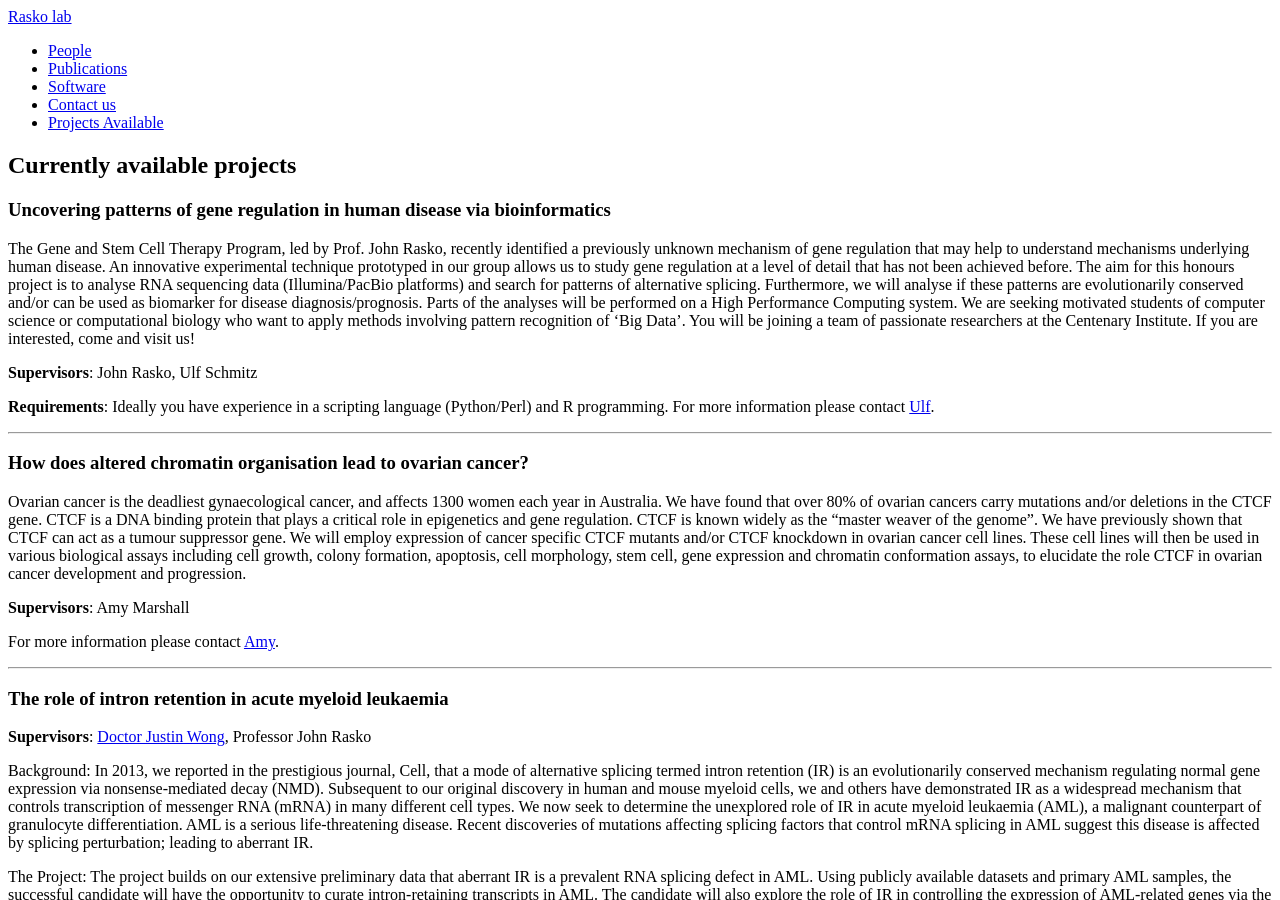
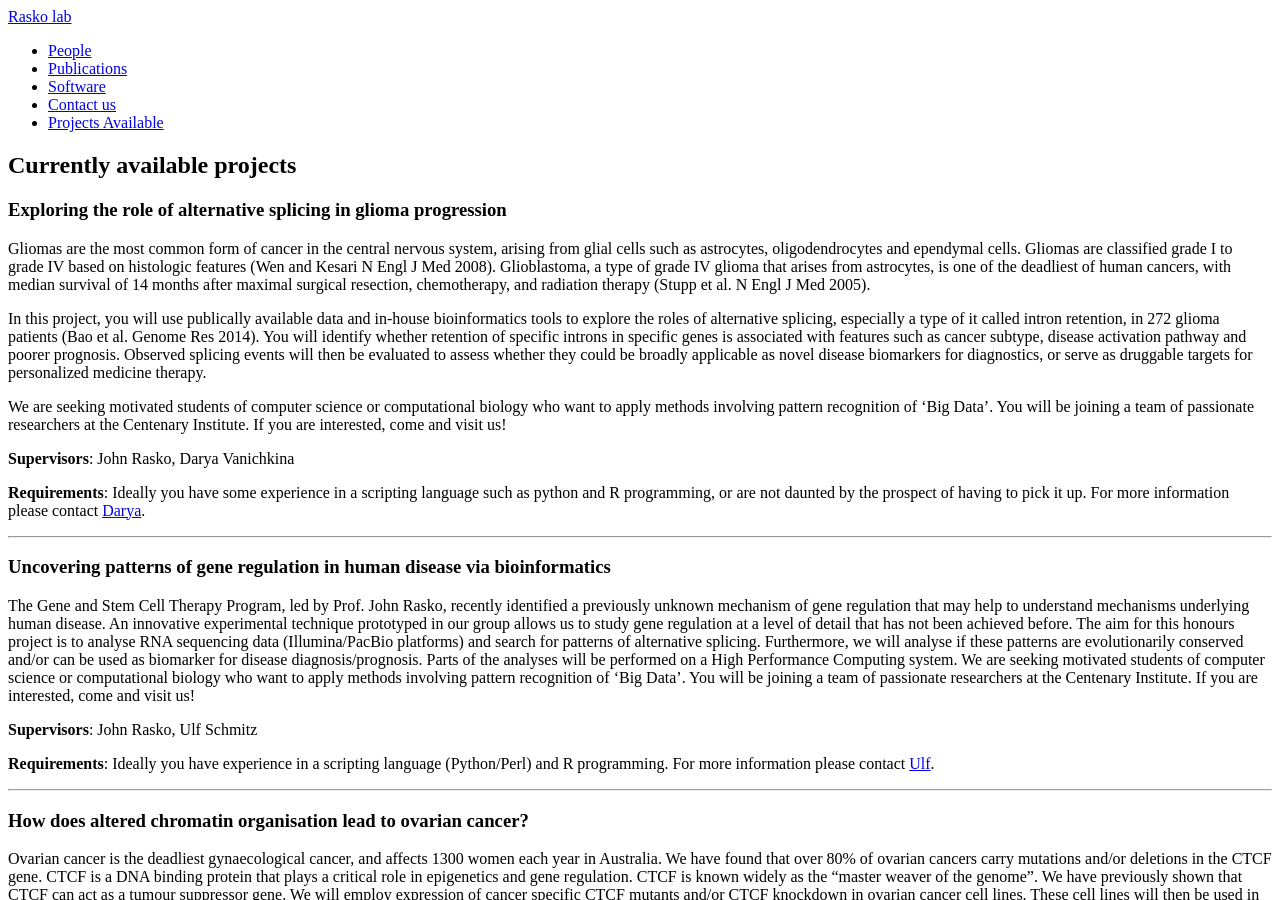
Before and after one commit to gardiners/raskolab.github.io, a Jekyll site: the page built from join.md, in a window 1280 px wide and 900 px high. Built offline with Jekyll 4.4.1, drawn with Linux system fonts in a browser that asks for light colours.

Commit message:
added my summer research project

```diff
--- a/join.md
+++ b/join.md
@@ -8,6 +8,19 @@ published: true
 {% include JB/setup %}
 
 ## Currently available projects
+### Exploring the role of alternative splicing in glioma progression
+
+Gliomas are the most common form of cancer in the central nervous system, arising from glial cells such as astrocytes, oligodendrocytes and ependymal cells. Gliomas are classified grade I to grade IV based on histologic features (Wen and Kesari N Engl J Med 2008). Glioblastoma, a type of grade IV glioma that arises from astrocytes, is one of the deadliest of human cancers, with median survival of 14 months after maximal surgical resection, chemotherapy, and radiation therapy (Stupp et al. N Engl J Med 2005).
+
+In this project, you will use publically available data and in-house bioinformatics tools to explore the roles of alternative splicing, especially a type of it called intron retention, in 272 glioma patients (Bao et al. Genome Res 2014). You will identify whether retention of specific introns in specific genes is associated with features such as cancer subtype, disease activation pathway and poorer prognosis. Observed splicing events will then be evaluated to assess whether they could be broadly applicable as novel disease biomarkers for diagnostics, or serve as druggable targets for personalized medicine therapy.
+
+We are seeking motivated students of computer science or computational biology who want to apply methods involving pattern recognition of ‘Big Data’. You will be joining a team of passionate researchers at the Centenary Institute. If you are interested, come and visit us!
+
+**Supervisors**: John Rasko, Darya Vanichkina
+
+**Requirements**: Ideally you have some experience in a scripting language such as python and R programming, or are not daunted by the prospect of having to pick it up. For more information please contact <a href="mailto:d.vanichkina@centenary.org.au" target="_top">Darya<a>.
+
+***
 
 ### Uncovering patterns of gene regulation in human disease via bioinformatics
 
```
